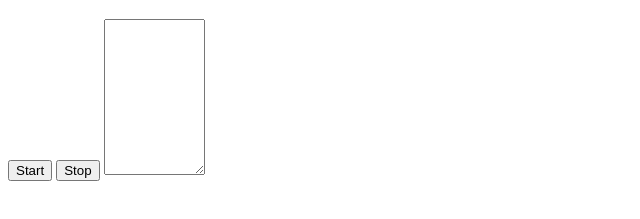
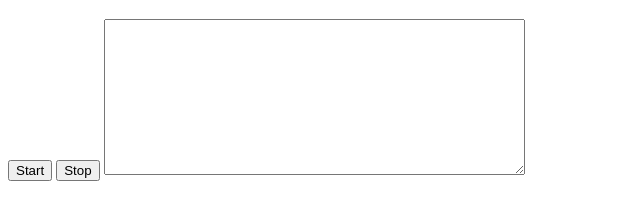
Before and after one commit to IsaiasYujra/netlify-page, a plain HTML site: page index.html in a window 1280 px wide. Shown: the part 61-280 px from the top of the page, without its empty margins (0-640 px from the left). Drawn offline with Linux system fonts and the light colour scheme.

Commit message:
txt-voice: change width from text area

```diff
--- a/index.html
+++ b/index.html
@@ -9,7 +9,7 @@
     <h1>Test Voz a texto</h1>
     <button id="btnStart">Start</button>
     <button id="btnStop">Stop</button>
-    <textarea id="textArea" id="30" cols="10" rows="10"></textarea>
+    <textarea id="textArea" id="30" cols="50" rows="10"></textarea>
     <script type="module" src="./js/script.js"></script>
 
 </body>
```
